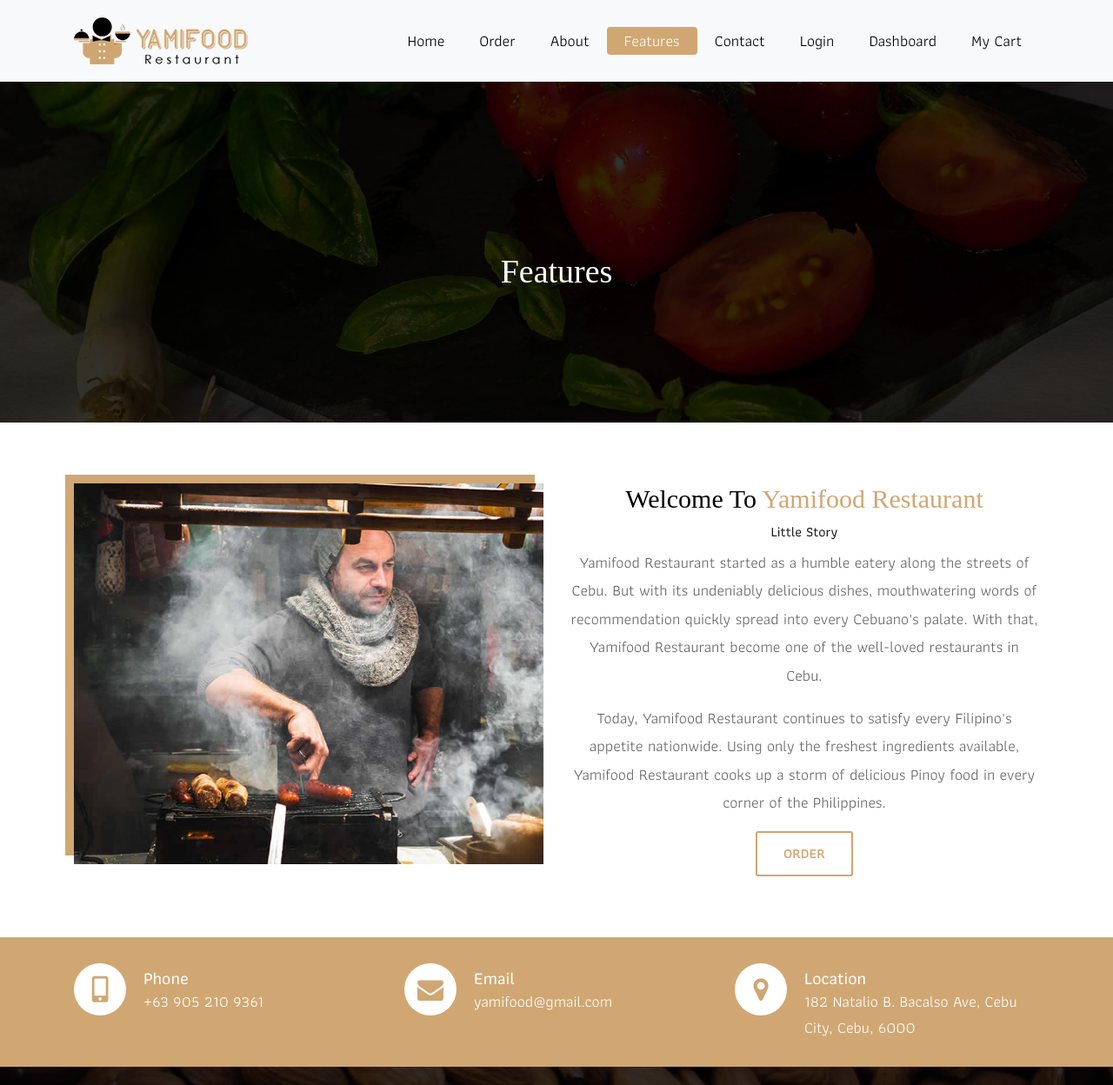
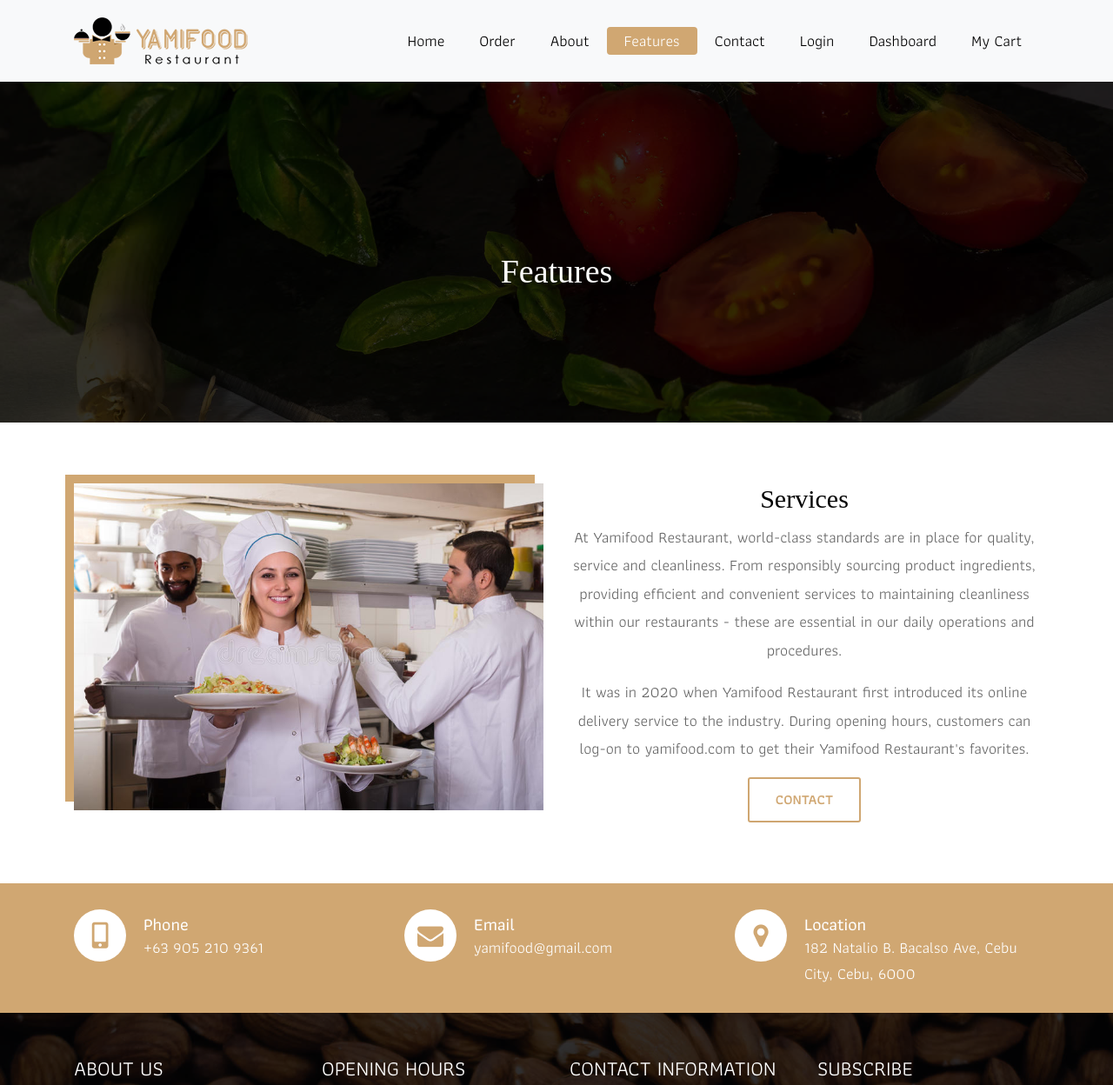
Before and after one commit to norrisasd/OnlineFoodOrderingSystem, a Django app: page /features in a window 1280 px wide. Shown: the top 1248 px of the page at 87% size. Run offline with Django 3.2, Linux system fonts and the light colour scheme; some libraries are stand-ins or nearby versions; some web fonts are replaced.

Commit message:
fix pages

```diff
--- a/OnlineFoodOrderingSystem/YamiFood/templates/pages/features.html
+++ b/OnlineFoodOrderingSystem/YamiFood/templates/pages/features.html
@@ -23,18 +23,17 @@
 		<div class="container">
 			<div class="row">
 				<div class="col-lg-6 col-md-6 col-sm-12">
-					<img src="{% static 'images/about-img.jpg' %}" alt="" class="img-fluid">
+					<img src="{% static 'images/crew.jpg' %}" alt="" class="img-fluid">
 				</div>
 				<div class="col-lg-6 col-md-6 col-sm-12 text-center">
 					<div class="inner-column">
-						<h1>Welcome To <span>Yamifood Restaurant</span></h1>
-						<h4>Little Story</h4>
-						<p>Yamifood Restaurant started as a humble eatery along the streets of Cebu.
-							But with its undeniably delicious dishes, mouthwatering words of recommendation quickly spread into every Cebuano's palate.
-							With that, Yamifood Restaurant become one of the well-loved restaurants in Cebu. </p>
-						<p>Today, Yamifood Restaurant continues to satisfy every Filipino's appetite nationwide.
-							Using only the freshest ingredients available, Yamifood Restaurant cooks up a storm of delicious Pinoy food in every corner of the Philippines.</p>
-						<a class="btn btn-lg btn-circle btn-outline-new-white" href="order">Order</a>
+						<h1>Services</h1>
+						<p>At Yamifood Restaurant, world-class standards are in place for quality, service and cleanliness.
+							From responsibly sourcing product ingredients, providing efficient and convenient services
+							to maintaining cleanliness within our restaurants - these are essential in our daily operations and procedures.</p>
+						<p>It was in 2020 when Yamifood Restaurant first introduced its online delivery service to the industry.
+							During opening hours, customers can log-on to yamifood.com to get their Yamifood Restaurant's favorites.</p>
+						<a class="btn btn-lg btn-circle btn-outline-new-white" href="contact">Contact</a>
 					</div>
 				</div>
 			</div>
--- a/OnlineFoodOrderingSystem/YamiFood/templates/pages/index.html
+++ b/OnlineFoodOrderingSystem/YamiFood/templates/pages/index.html
@@ -74,7 +74,7 @@
 							With that, Yamifood Restaurant become one of the well-loved restaurants in Cebu. </p>
 						<p>Today, Yamifood Restaurant continues to satisfy every Filipino's appetite nationwide.
 							Using only the freshest ingredients available, Yamifood Restaurant cooks up a storm of delicious Pinoy food in every corner of the Philippines.</p>
-						<a class="btn btn-lg btn-circle btn-outline-new-white" href="order">Order</a>
+						<a class="btn btn-lg btn-circle btn-outline-new-white" href="about">More</a>
 					</div>
 				</div>
 			</div>
```
Also changed, not shown: OnlineFoodOrderingSystem/YamiFood/templates/pages/about.html (+3 -14 lines), OnlineFoodOrderingSystem/YamiFood/static/ProductPicture/lumpia shanghai.jpg (added), OnlineFoodOrderingSystem/YamiFood/static/ProductPicture/lumpia shanghai_NWUbGtt.jpg (added), OnlineFoodOrderingSystem/YamiFood/static/images/crew.jpg (added).
